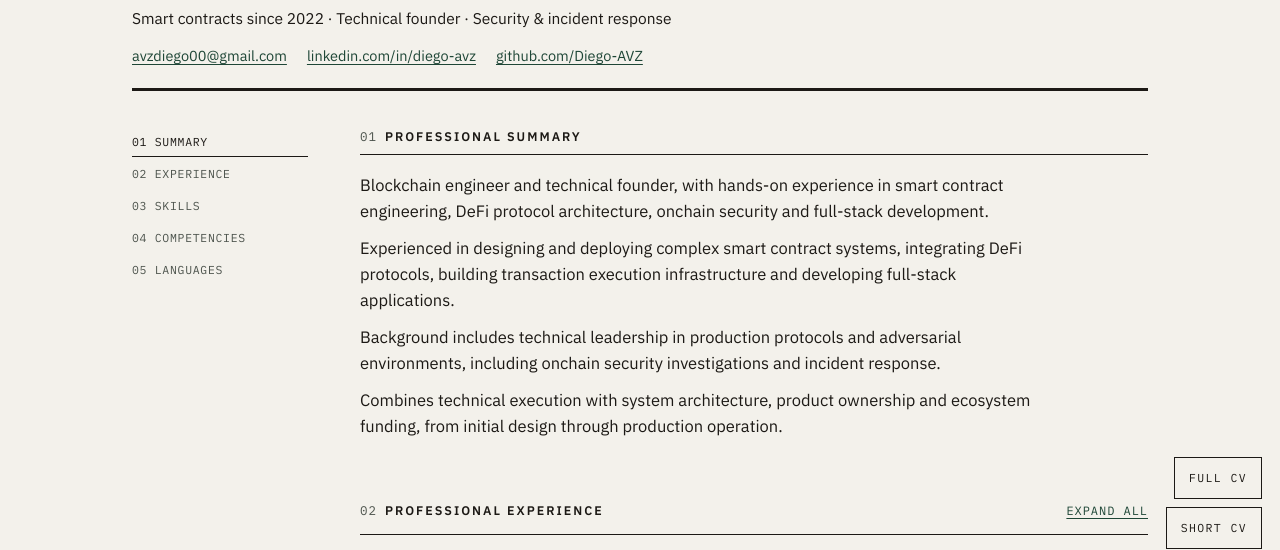
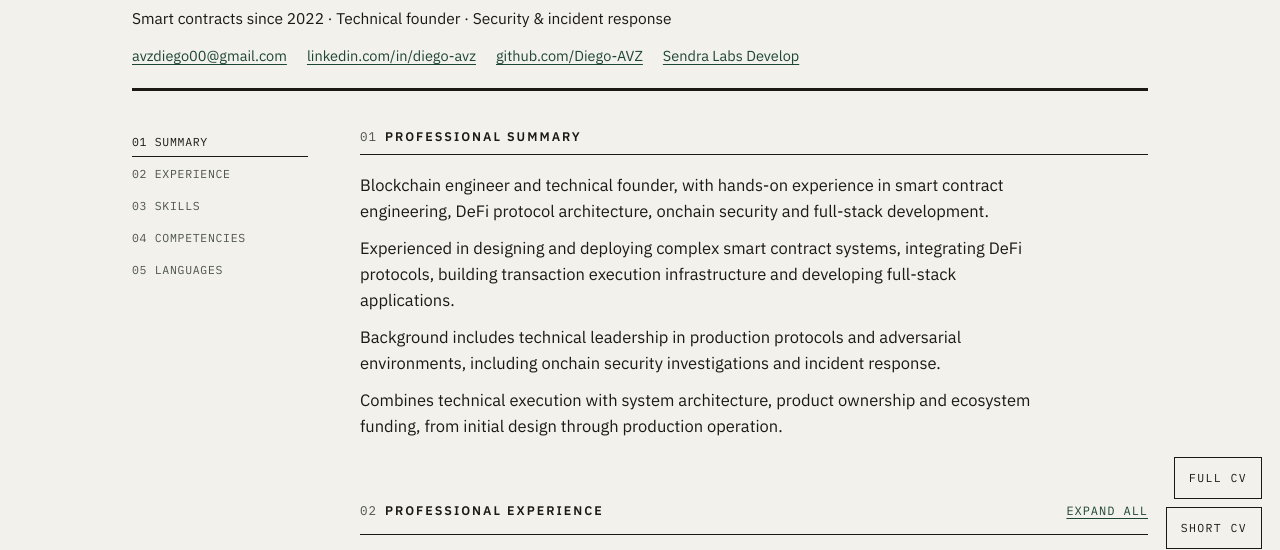
Before and after one commit to Diego-AVZ/DiegoAVZ, a plain HTML site: page index.html in a window 1280 px wide. Shown: the part 233-783 px from the top of the page. Drawn offline with Linux system fonts and the light colour scheme.

Commit message:
chore: add sendra develop url

```diff
--- a/index.html
+++ b/index.html
@@ -536,6 +536,7 @@
         <li><a href="mailto:avzdiego00@gmail.com">avzdiego00@gmail.com</a></li>
         <li><a href="https://www.linkedin.com/in/diego-avz/" target="_blank" rel="noopener noreferrer">linkedin.com/in/diego-avz</a></li>
         <li><a href="https://github.com/Diego-AVZ" target="_blank" rel="noopener noreferrer">github.com/Diego-AVZ</a></li>
+        <li><a href="https://xdevenv.sendralabs.com/" target="_blank" rel="noopener noreferrer">Sendra Labs Develop</a></li>
       </ul>
     </header>
 
```
